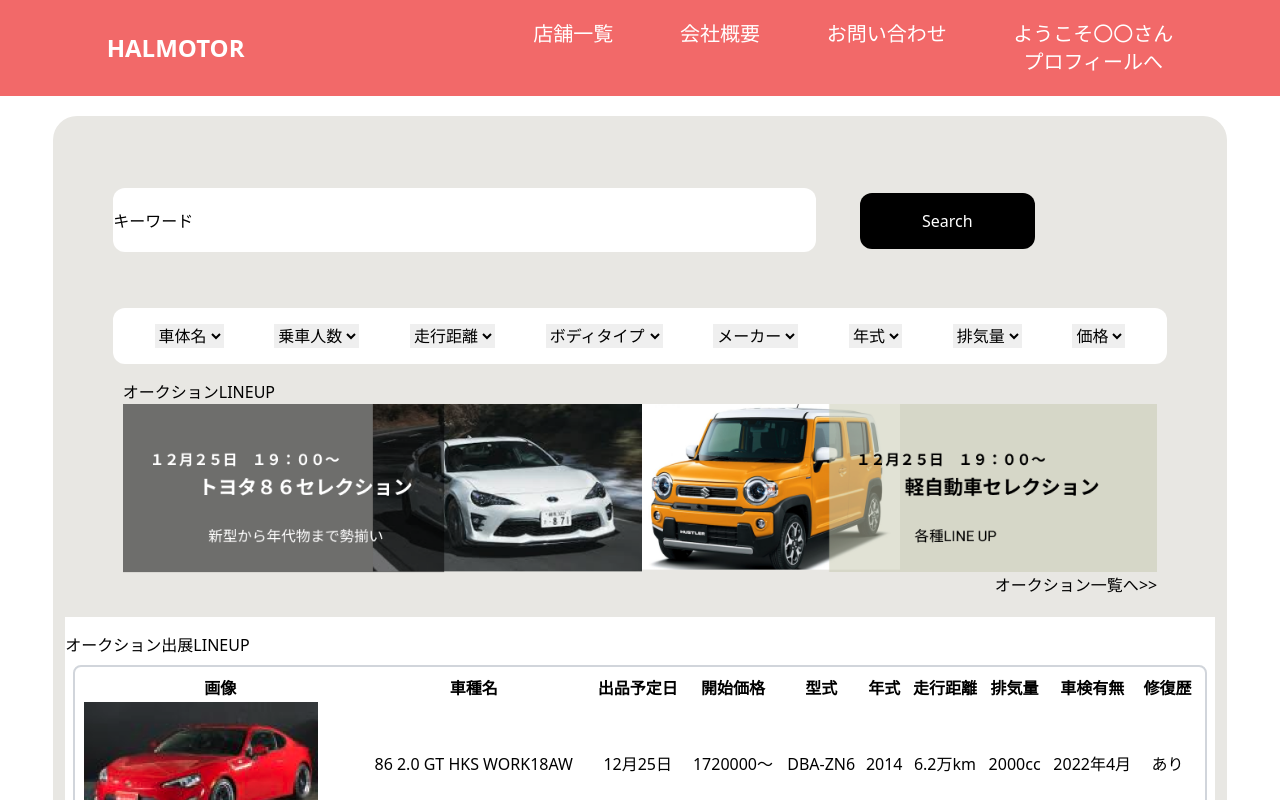
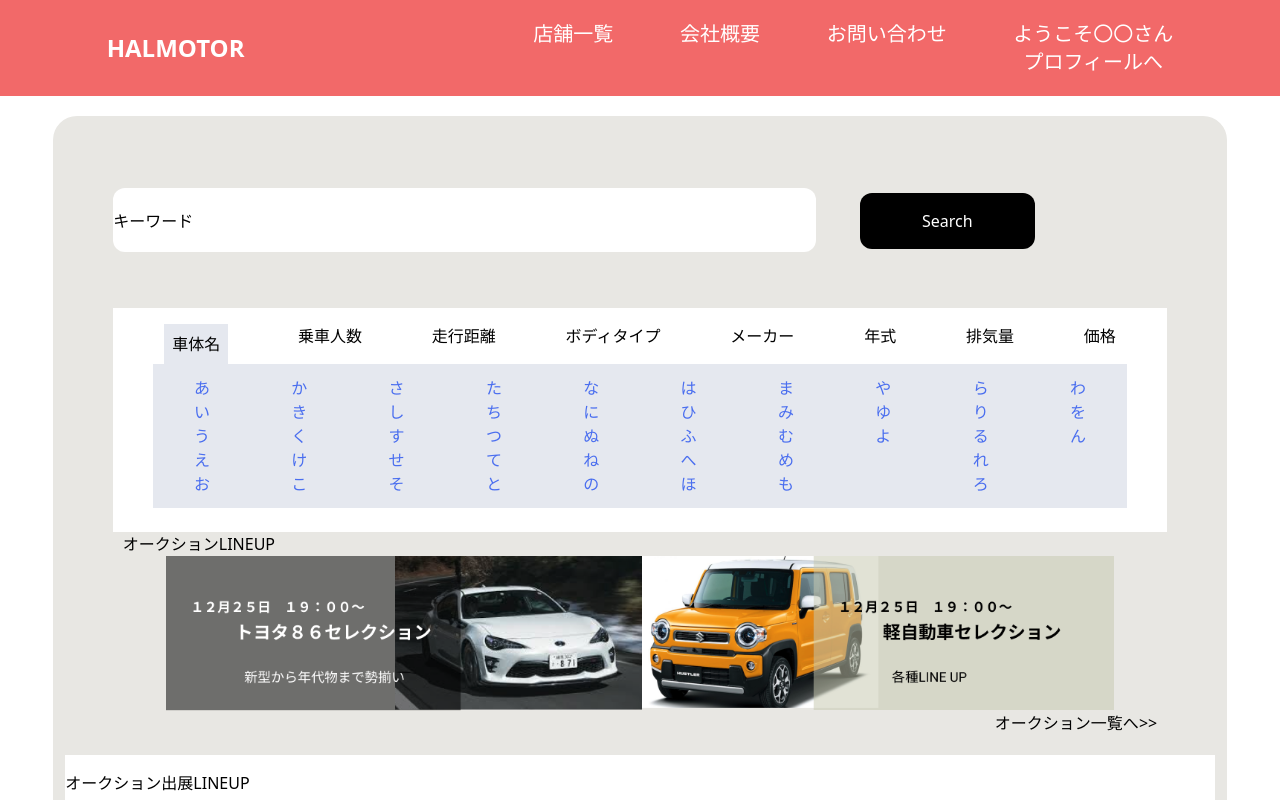
Before and after one commit to case-study07/cs-backend, a Next.js app: page / in a window 1280 px wide. Shown: the top 800 px of the page. Built offline with nearby package versions, Linux system fonts and the light colour scheme.

Commit message:
indexHTML＆cssのcategory欄を修正

```diff
--- a/pages/index.tsx
+++ b/pages/index.tsx
@@ -2,10 +2,9 @@
 import { ReactNode } from "react";
 import Link from "next/link";
 
-import {Layout} from "../components/ui/"
+import { Layout } from "../components/ui/";
 
-export default function Home (): ReactNode   {
-
+export default function Home(): ReactNode {
   return (
     <>
       <div className={s.mainHeaders}>
@@ -13,50 +12,181 @@
           <input type="text" value="キーワード" />
           <button>Search</button>
         </div>
-        <nav className={s.searchItems}>
+        <nav className={s.searchTitles}>
           <ul>
+            <li className={s.categoryTagColor}>車体名</li>
+            <li>乗車人数</li>
+            <li>走行距離</li>
+            <li>ボディタイプ</li>
+            <li>メーカー</li>
+            <li>年式</li>
+            <li>排気量</li>
+            <li>価格</li>
+          </ul>
+        </nav>
+
+        <div className={s.categoryLabel}>
+          <ul className={s.searchItems}>
             <li>
-              <select name="" id="">
-                <option>車体名</option>
-              </select>
+              <p>
+                <a href="">あ</a>
+              </p>
+              <p>
+                <a href="">い</a>
+              </p>
+              <p>
+                <a href="">う</a>
+              </p>
+              <p>
+                <a href="">え</a>
+              </p>
+              <p>
+                <a href="">お</a>
+              </p>
             </li>
             <li>
-              <select name="" id="">
-                <option>乗車人数</option>
-              </select>
+              <p>
+                <a href="">か</a>
+              </p>
+              <p>
+                <a href="">き</a>
+              </p>
+              <p>
+                <a href="">く</a>
+              </p>
+              <p>
+                <a href="">け</a>
+              </p>
+              <p>
+                <a href="">こ</a>
+              </p>
             </li>
             <li>
-              <select name="" id="">
-                <option>走行距離</option>
-              </select>
+              <p>
+                <a href="">さ</a>
+              </p>
+              <p>
+                <a href="">し</a>
+              </p>
+              <p>
+                <a href="">す</a>
+              </p>
+              <p>
+                <a href="">せ</a>
+              </p>
+              <p>
+                <a href="">そ</a>
+              </p>
             </li>
             <li>
-              <select name="" id="">
-                <option>ボディタイプ</option>
-              </select>
+              <p>
+                <a href="">た</a>
+              </p>
+              <p>
+                <a href="">ち</a>
+              </p>
+              <p>
+                <a href="">つ</a>
+              </p>
+              <p>
+                <a href="">て</a>
+              </p>
+              <p>
+                <a href="">と</a>
+              </p>
             </li>
             <li>
-              <select name="" id="">
-                <option>メーカー</option>
-              </select>
+              <p>
+                <a href="">な</a>
+              </p>
+              <p>
+                <a href="">に</a>
+              </p>
+              <p>
+                <a href="">ぬ</a>
+              </p>
+              <p>
+                <a href="">ね</a>
+              </p>
+              <p>
+                <a href="">の</a>
+              </p>
             </li>
             <li>
-              <select name="" id="">
-                <option>年式</option>
-              </select>
+              <p>
+                <a href="">は</a>
+              </p>
+              <p>
+                <a href="">ひ</a>
+              </p>
+              <p>
+                <a href="">ふ</a>
+              </p>
+              <p>
+                <a href="">へ</a>
+              </p>
+              <p>
+                <a href="">ほ</a>
+              </p>
             </li>
             <li>
-              <select name="" id="">
-                <option>排気量</option>
-              </select>
+              <p>
+                <a href="">ま</a>
+              </p>
+              <p>
+                <a href="">み</a>
+              </p>
+              <p>
+                <a href="">む</a>
+              </p>
+              <p>
+                <a href="">め</a>
+              </p>
+              <p>
+                <a href="">も</a>
+              </p>
             </li>
             <li>
-              <select name="" id="">
-                <option>価格</option>
-              </select>
+              <p>
+                <a href="">や</a>
+              </p>
+              <p>
+                <a href="">ゆ</a>
+              </p>
+              <p>
+                <a href="">よ</a>
+              </p>
+            </li>
+            <li>
+              <p>
+                <a href="">ら</a>
+              </p>
+              <p>
+                <a href="">り</a>
+              </p>
+              <p>
+                <a href="">る</a>
+              </p>
+              <p>
+                <a href="">れ</a>
+              </p>
+              <p>
+                <a href="">ろ</a>
+              </p>
+            </li>
+            <li>
+              <p>
+                <a href="">わ</a>
+              </p>
+              <p>
+                <a href="">を</a>
+              </p>
+              <p>
+                <a href="">ん</a>
+              </p>
             </li>
           </ul>
-        </nav>
+        </div>
       </div>
 
       <article className={s.auctionLabel}>
@@ -288,6 +418,6 @@
       </article>
     </>
   );
-};
+}
 
 Home.Layout = Layout;
--- a/styles/main.module.css
+++ b/styles/main.module.css
@@ -18,7 +18,10 @@
   margin: 0 auto;
 
   & > div {
-    @apply flex order-2 mx-auto ;
+    @apply flex order-2 mx-auto w-11/12 ;
+    & img {
+      @apply w-full h-auto;
+    }
   }
   & > a {
     @apply order-3 text-right;
@@ -30,12 +33,31 @@
 /* auctionLabel ここまで */
 
 /* searchItems */
-.searchItems {
-  @apply w-11/12  mx-auto my-4 justify-around col-start-1 col-end-13 row-start-2 row-end-3;
+.searchTitles {
+  @apply w-11/12  mx-auto my-4 justify-around col-start-4 col-end-10 row-start-2 row-end-3 mb-0 ;
   & > ul {
-    @apply flex justify-around bg-white rounded-xl p-4;
+    @apply flex justify-around bg-white p-4 pb-0;
   }
 }
+.categoryLabel{
+  @apply bg-white pb-2  w-11/12 mx-auto;
+
+  & .searchItems{
+    @apply  my-4 flex justify-around mt-0 py-3 mx-10 bg-category-color ;
+
+    & > ul {
+      @apply pb-0;
+    }
+
+    & li{
+      @apply text-link-color
+    }
+  }
+}
+.categoryTagColor{
+  @apply bg-category-color p-2  ;
+}
+/* searchItems ここまで */
 
 /* carDetailCardの例あると */
 .carDetailLabel {
--- a/tailwind.config.js
+++ b/tailwind.config.js
@@ -12,6 +12,7 @@
         "footer-color": "#FFB9B9",
         "main-color": "#E8E7E3",
         "link-color": "#4A6EEF",
+        "category-color": "#E5E8EF",
       },
     },
   },
```
